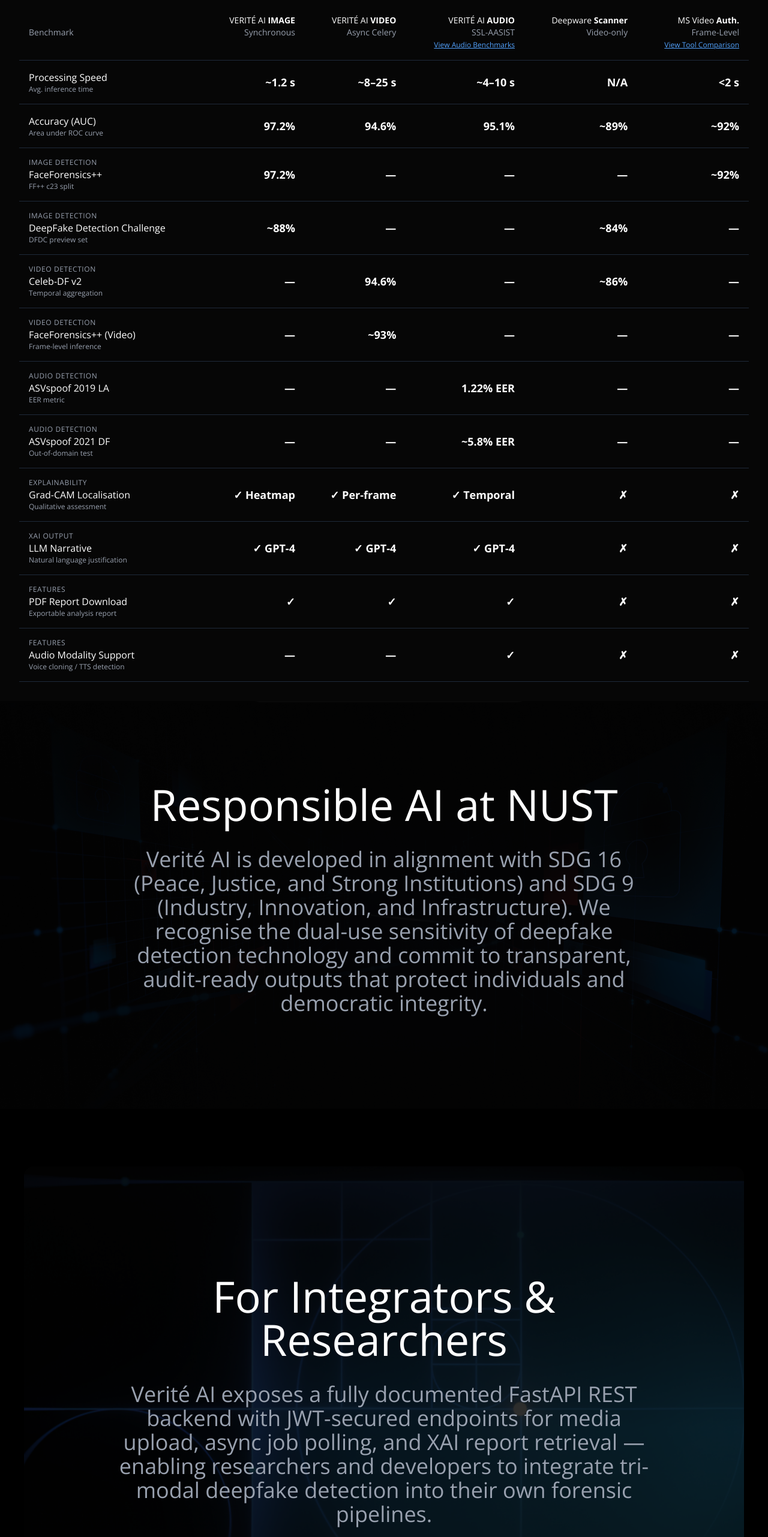
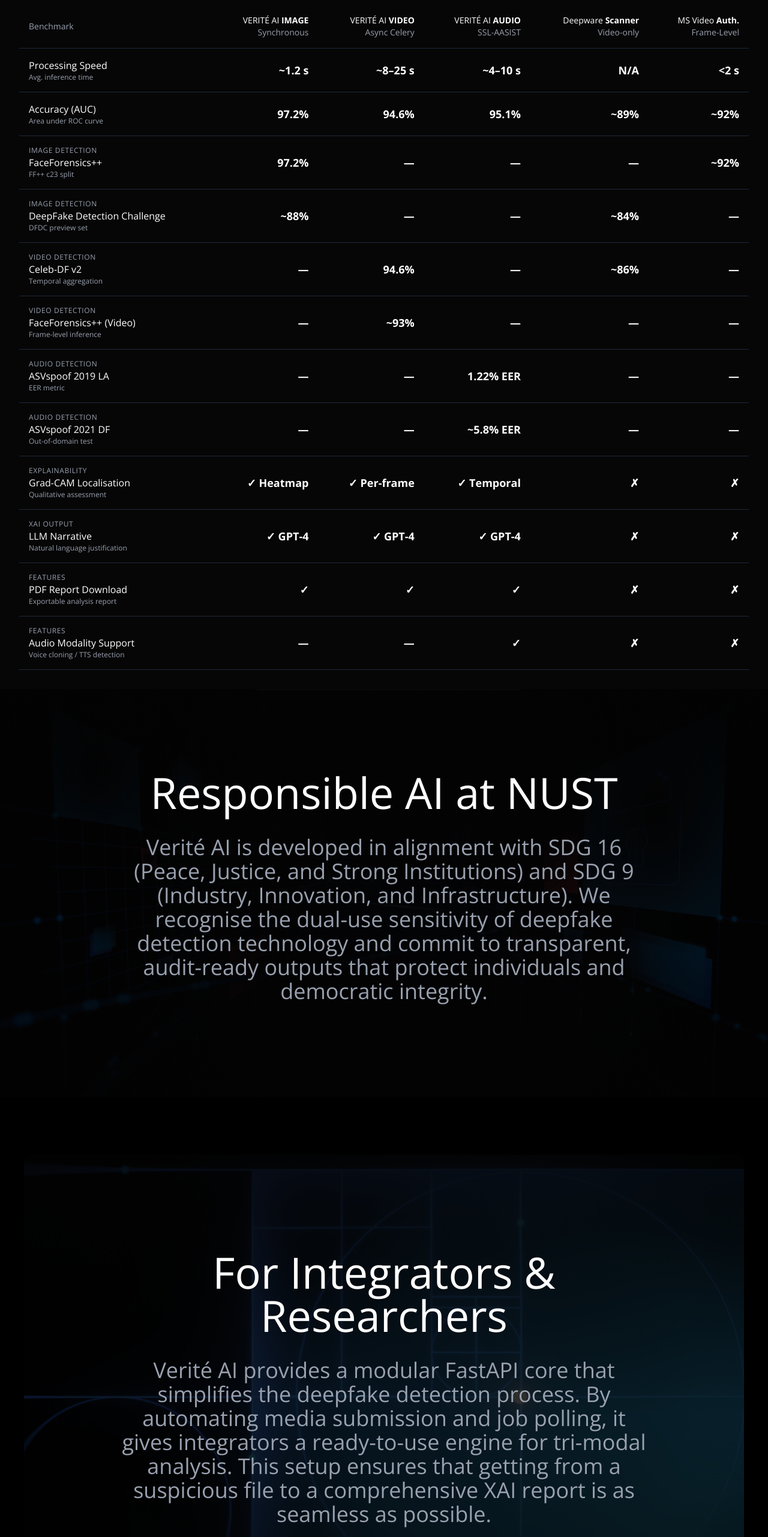
Before and after one commit to hba777/Verite-AI-Frontend, a Next.js app: page / in a window 1280 px wide. Shown: the part 7583-10146 px from the top of the page at 60% size. Built offline with nearby package versions, Linux system fonts and the light colour scheme; no server answers.

Commit message:
Removed benchmark buttons and changed paragraph text

```diff
--- a/src/components/home/BenchmarkTable/BenchmarkTable.tsx
+++ b/src/components/home/BenchmarkTable/BenchmarkTable.tsx
@@ -19,7 +19,6 @@
     title: "VERITÉ AI",
     subtitle: "AUDIO",
     details: "SSL-AASIST",
-    link: "View Audio Benchmarks",
   },
   {
     title: "Deepware",
@@ -30,7 +29,6 @@
     title: "MS Video",
     subtitle: "Auth.",
     details: "Frame-Level",
-    link: "View Tool Comparison",
   },
 ];
 
--- a/src/components/home/DeveloperBuildSection/DeveloperBuildSection.tsx
+++ b/src/components/home/DeveloperBuildSection/DeveloperBuildSection.tsx
@@ -56,10 +56,11 @@
             transition={{ duration: 0.7, delay: 0.2 }}
             viewport={{ once: false, amount: 0.4 }}
           >
-            Verité AI exposes a fully documented FastAPI REST backend with
-            JWT-secured endpoints for media upload, async job polling, and XAI
-            report retrieval — enabling researchers and developers to integrate
-            tri-modal deepfake detection into their own forensic pipelines.
+            Verité AI provides a modular FastAPI core that simplifies the
+            deepfake detection process. By automating media submission and job
+            polling, it gives integrators a ready-to-use engine for tri-modal
+            analysis. This setup ensures that getting from a suspicious file to
+            a comprehensive XAI report is as seamless as possible.
           </motion.p>
           {/* 'Access the API' button removed per request */}
           {
```
